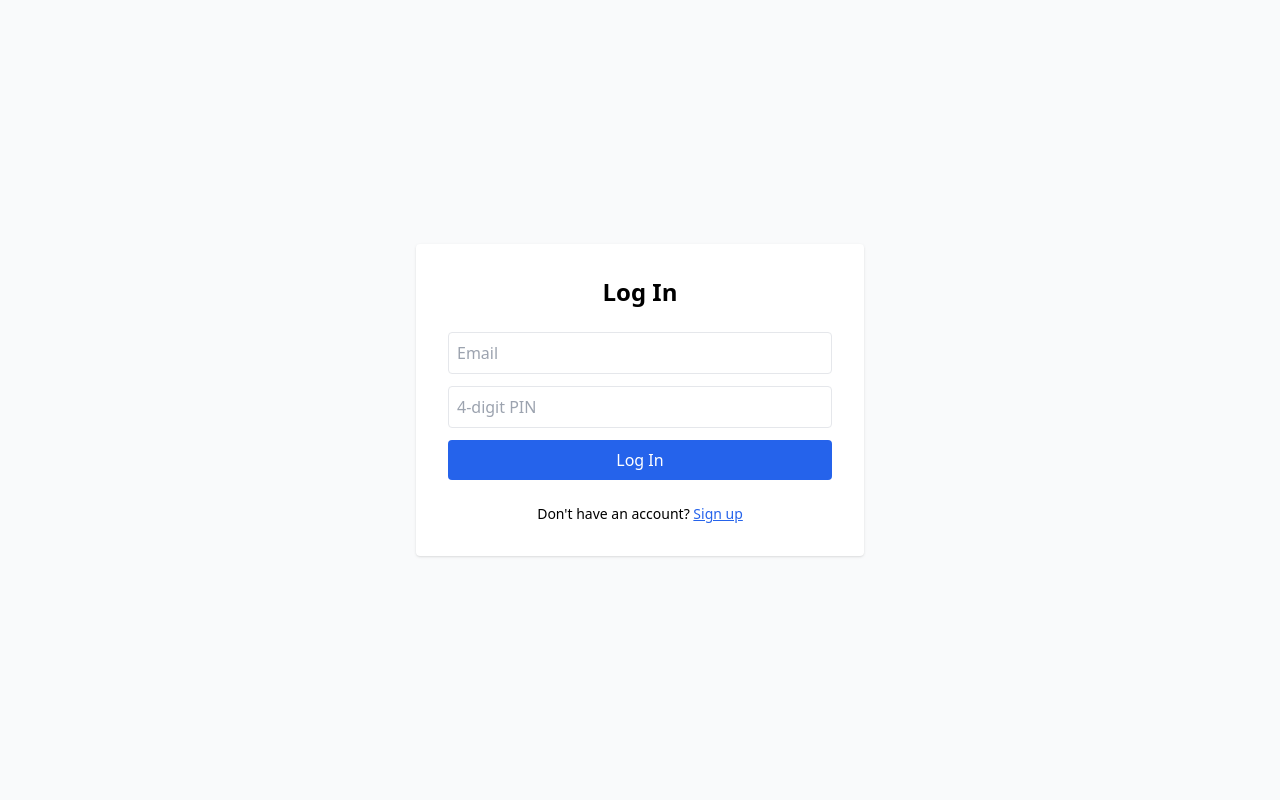
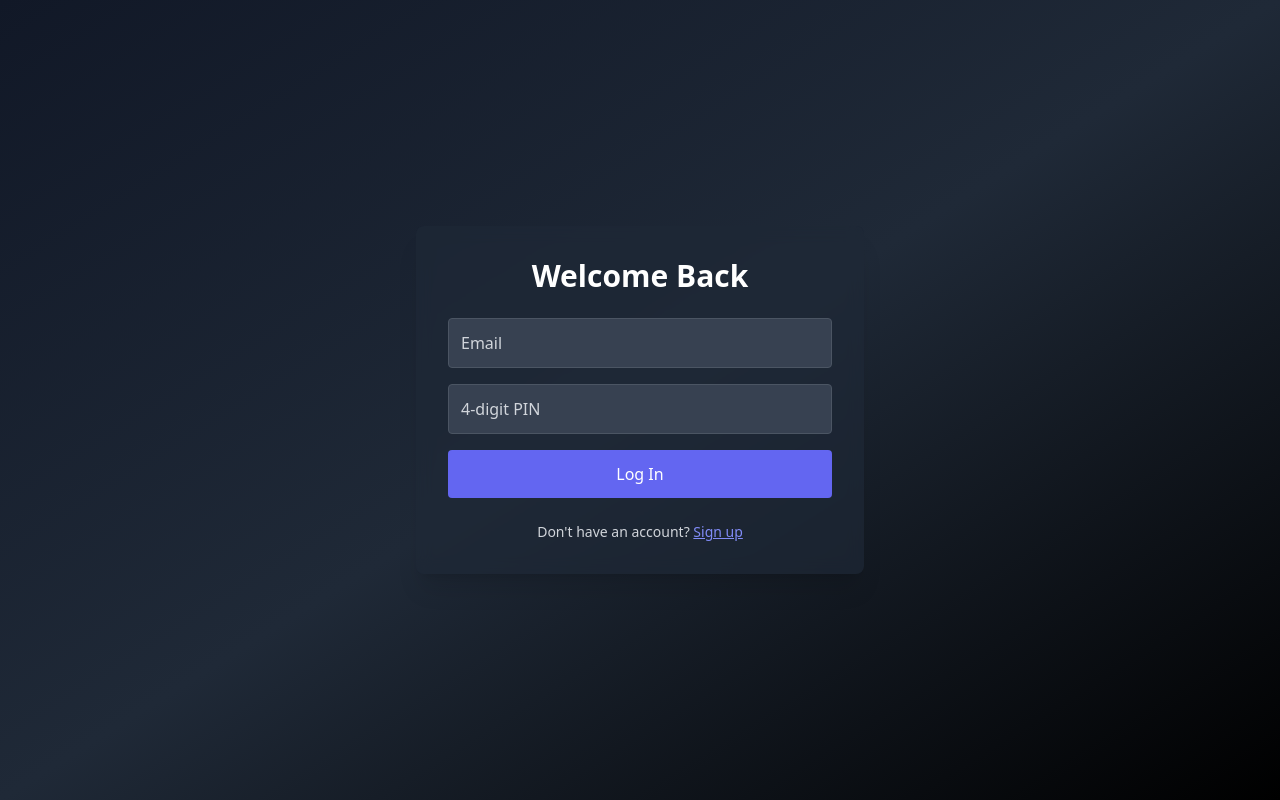
Before and after one commit to jcmanzke/Career-navigator-2, a Next.js app: page /login in a window 1280 px wide. Built offline with nearby package versions, Linux system fonts and the light colour scheme.

Commit message:
Improve auth flows and redesign login UI

```diff
--- a/app/AuthForm.tsx
+++ b/app/AuthForm.tsx
@@ -22,29 +22,52 @@ export default function AuthForm({ mode }: { mode: AuthMode }) {
     try {
       const supabase = getSupabaseClient();
       const password = pin.padEnd(6, "0");
-      const { error } =
-        mode === "signup"
-          ? await supabase.auth.signUp({ email, password })
-          : await supabase.auth.signInWithPassword({ email, password });
-      if (error) {
-        setError(error.message);
+      if (mode === "signup") {
+        const { error: signUpError } = await supabase.auth.signUp({
+          email,
+          password,
+        });
+        if (signUpError) {
+          setError(signUpError.message);
+          return;
+        }
+        const { error: signInError } = await supabase.auth.signInWithPassword({
+          email,
+          password,
+        });
+        if (signInError) {
+          setError(signInError.message);
+          return;
+        }
       } else {
-        router.push("/");
+        const { error } = await supabase.auth.signInWithPassword({
+          email,
+          password,
+        });
+        if (error) {
+          setError(error.message);
+          return;
+        }
       }
+      router.push("/");
     } catch (e) {
       setError((e as Error).message);
     }
   };
 
   return (
-    <form onSubmit={handleSubmit} className="flex flex-col gap-3">
+    <form onSubmit={handleSubmit} className="flex flex-col gap-4">
       <input
         type="email"
         placeholder="Email"
         value={email}
         onChange={(e) => setEmail(e.target.value)}
         required
-        className="border p-2 rounded"
+        className={`p-3 rounded border ${
+          mode === "login"
+            ? "bg-gray-700 border-gray-600 text-white placeholder-gray-300"
+            : "border-gray-300"
+        }`}
       />
       <input
         type="password"
@@ -55,14 +78,20 @@ export default function AuthForm({ mode }: { mode: AuthMode }) {
         maxLength={4}
         inputMode="numeric"
         title="PIN must be exactly 4 digits"
-        className="border p-2 rounded"
+        className={`p-3 rounded border ${
+          mode === "login"
+            ? "bg-gray-700 border-gray-600 text-white placeholder-gray-300"
+            : "border-gray-300"
+        }`}
       />
       {error && <p className="text-red-600 text-sm">{error}</p>}
       <button
         type="submit"
         className={`${
-          mode === "signup" ? "bg-green-600" : "bg-blue-600"
-        } text-white p-2 rounded`}
+          mode === "signup"
+            ? "bg-green-600 hover:bg-green-500"
+            : "bg-indigo-500 hover:bg-indigo-400"
+        } text-white p-3 rounded transition-colors`}
       >
         {mode === "signup" ? "Sign Up" : "Log In"}
       </button>
--- a/app/login/page.tsx
+++ b/app/login/page.tsx
@@ -3,13 +3,13 @@ import AuthForm from "../AuthForm";
 
 export default function LoginPage() {
   return (
-    <div className="flex min-h-screen items-center justify-center bg-gray-50">
-      <div className="w-full max-w-md p-8 space-y-6 bg-white rounded shadow">
-        <h1 className="text-2xl font-semibold text-center">Log In</h1>
+    <div className="flex min-h-screen items-center justify-center bg-gradient-to-br from-gray-900 via-gray-800 to-black text-white">
+      <div className="w-full max-w-md p-8 space-y-6 bg-gray-800/70 backdrop-blur rounded-lg shadow-xl">
+        <h1 className="text-3xl font-bold text-center">Welcome Back</h1>
         <AuthForm mode="login" />
-        <p className="text-sm text-center">
+        <p className="text-sm text-center text-gray-300">
           Don't have an account?{" "}
-          <Link href="/signup" className="text-blue-600 underline">
+          <Link href="/signup" className="text-indigo-400 underline">
             Sign up
           </Link>
         </p>
--- a/app/signup/page.tsx
+++ b/app/signup/page.tsx
@@ -3,11 +3,11 @@ import AuthForm from "../AuthForm";
 
 export default function SignupPage() {
   return (
-    <div className="flex min-h-screen items-center justify-center bg-blue-50">
-      <div className="w-full max-w-md p-8 space-y-6 bg-white rounded shadow">
-        <h1 className="text-2xl font-semibold text-center">Sign Up</h1>
+    <div className="flex min-h-screen items-center justify-center bg-gradient-to-br from-blue-50 via-teal-50 to-emerald-100">
+      <div className="w-full max-w-md p-8 space-y-6 bg-white/90 backdrop-blur rounded-lg shadow">
+        <h1 className="text-3xl font-bold text-center text-gray-800">Create Account</h1>
         <AuthForm mode="signup" />
-        <p className="text-sm text-center">
+        <p className="text-sm text-center text-gray-700">
           Already have an account?{" "}
           <Link href="/login" className="text-blue-600 underline">
             Log in
```
